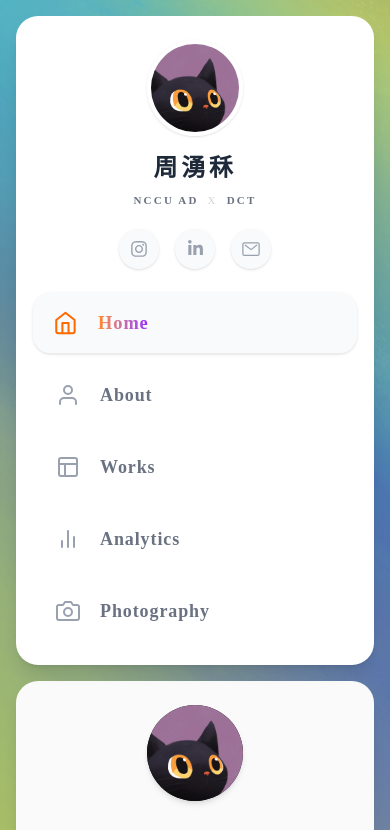
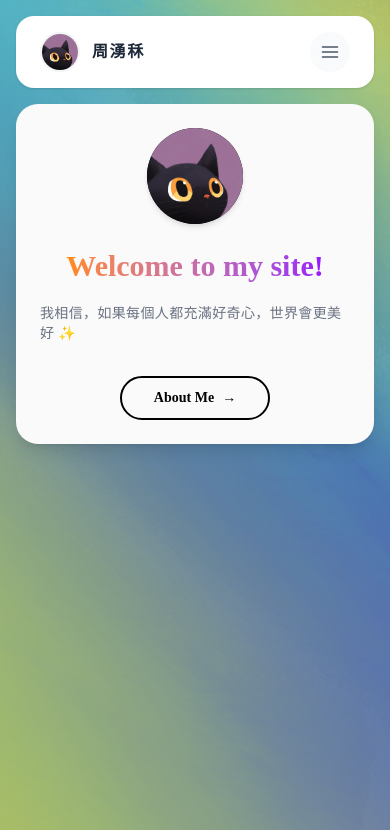
Before and after one commit to Joli0428/1142_web_112405214_Hw1, a Next.js app: page / in a window 390 px wide. Shown: the top 830 px of the page. Built offline with nearby package versions, Linux system fonts and the light colour scheme.

Commit message:
feat:photo_final

```diff
--- a/app/layout.tsx
+++ b/app/layout.tsx
@@ -1,12 +1,8 @@
 import type { Metadata } from "next";
 import { Geist, Geist_Mono } from "next/font/google";
 import "./globals.css";
-import Image from "next/image";
-import Link from "next/link";
-import NavMenu from "../components/NavMenu";
 import DynamicBackground from "../components/DynamicBackground";
-import { FaInstagram, FaLinkedinIn } from "react-icons/fa6";
-import { IoMailOutline } from "react-icons/io5";
+import Sidebar from "../components/Sidebar";
 
 const geistSans = Geist({
   variable: "--font-geist-sans",
@@ -23,8 +19,6 @@ export const metadata: Metadata = {
   description: "周湧秝的個人履歷",
 };
 
-// ... (前面都保留不動) ...
-
 export default function RootLayout({
   children,
 }: Readonly<{
@@ -32,77 +26,18 @@ export default function RootLayout({
 }>) {
   return (
     <html
-      lang="en"
+      lang="en" // 🌟 關鍵修正：改回 "en"，強制瀏覽器優先使用 Geist 英文字體
       className={`${geistSans.variable} ${geistMono.variable} antialiased`}
     >
       <body className="font-sans text-gray-800 md:h-screen p-4 md:p-8 md:overflow-hidden flex flex-col relative z-0">
 
-        {/* 動態背景元件 */}
         <DynamicBackground />
 
-        <div className="flex flex-col md:flex-row w-full h-full gap-4 md:gap-6">
+        <div className="flex flex-col md:flex-row w-full h-full gap-4 md:gap-6 relative">
 
-          {/* ================= 左邊：個人資訊與導覽列 ================= */}
-          {/* 🌟 1. 縮小最外層的上下 padding: 從 py-10 px-5 md:py-12 改為 py-6 px-5 md:py-8 */}
-          <div className="bg-white w-full md:w-[260px] md:h-full rounded-3xl shadow-lg flex flex-col py-6 px-5 md:py-14 z-10 shrink-0 md:overflow-y-auto">
+          <Sidebar />
 
-            {/* 🌟 2. 縮小大頭貼下方的 margin: 從 mb-6 改為 mb-4 */}
-            <div className="flex justify-center items-center w-full mb-4 shrink-0">
-              <Link href="/" className="group cursor-pointer">
-                {/* 稍微縮小大頭貼: 從 105px 改為 96px */}
-                <div className="w-[96px] h-[96px] rounded-full overflow-hidden flex justify-center items-center border-4 border-white shadow-sm transition-all duration-500 group-hover:shadow-xl group-hover:scale-105 group-hover:border-gray-50">
-                  <Image
-                    src="/IMG_0410.JPG"
-                    alt="profile picture"
-                    width={96}
-                    height={96}
-                    className="object-cover w-full h-full"
-                  />
-                </div>
-              </Link>
-            </div>
-
-            {/* 🌟 3. 縮小姓名區塊下方的 margin: 從 mb-8 改為 mb-5 */}
-            <div className="text-center mb-5 shrink-0">
-              <h1 className="text-2xl font-black tracking-[0.15em] mb-1 text-gray-800">
-                周湧秝
-              </h1>
-              <p className="text-[11px] text-gray-500 font-bold tracking-[0.2em] uppercase mt-2">
-                NCCU AD <span className="text-gray-300 mx-1 font-light">x</span> DCT
-              </p>
-            </div>
-
-            {/* 🌟 4. 縮小社群連結區塊下方的 margin: 從 mb-8 改為 mb-6 */}
-            <div className="flex justify-center gap-4 mb-6 shrink-0">
-              {/* IG 連結 */}
-              <a href="https://www.instagram.com/joli._.li/" target="_blank" rel="noopener noreferrer"
-                 className="w-10 h-10 rounded-full bg-gray-50 flex items-center justify-center text-gray-400 hover:bg-black hover:text-white hover:-translate-y-1 transition-all duration-300 shadow-sm hover:shadow-md">
-                <FaInstagram size={18} />
-              </a>
-
-              {/* LinkedIn 連結 (已補上 https://) */}
-              <a href="https://www.linkedin.com/in/jolichou" target="_blank" rel="noopener noreferrer"
-                 className="w-10 h-10 rounded-full bg-gray-50 flex items-center justify-center text-gray-400 hover:bg-black hover:text-white hover:-translate-y-1 transition-all duration-300 shadow-sm hover:shadow-md">
-                <FaLinkedinIn size={17} />
-              </a>
-
-              {/* Email 連結 (使用 Gmail 網頁版強制開啟) */}
-              <a href="https://mail.google.com/mail/?view=cm&fs=1&to=428joli@gmail.com"
-                 target="_blank" rel="noopener noreferrer"
-                 className="w-10 h-10 rounded-full bg-gray-50 flex items-center justify-center text-gray-400 hover:bg-black hover:text-white hover:-translate-y-1 transition-all duration-300 shadow-sm hover:shadow-md">
-                <IoMailOutline size={20} />
-              </a>
-            </div>
-
-            {/* 4. 網站導覽選單 (給它 flex-1 讓它去分配剩下的空間，並置中內容) */}
-            <div className="flex-1 flex flex-col justify-center">
-              <NavMenu />
-            </div>
-
-          </div>
-
-          {/* ================= 右邊：主要內容區塊 ================= */}
-          <div className="flex-1 bg-[#fafafa] rounded-3xl shadow-lg md:h-full overflow-y-auto p-6 md:p-12 lg:p-16 relative">
+          <div className="flex-1 bg-[#fafafa] rounded-3xl shadow-lg md:h-full overflow-y-auto p-6 md:p-12 lg:p-16 relative z-10">
             {children}
           </div>
 
--- /dev/null
+++ b/components/Sidebar.tsx
@@ -0,0 +1,99 @@
+"use client"; // 🌟 這是關鍵，宣告它是一個客戶端元件
+
+import { useState } from "react";
+import Image from "next/image";
+import Link from "next/link";
+import NavMenu from "./NavMenu"; // 注意路徑
+import { FaInstagram, FaLinkedinIn } from "react-icons/fa6";
+import { IoMailOutline } from "react-icons/io5";
+import { FiMenu, FiX } from "react-icons/fi"; // 引入漢堡選單和關閉的 Icon
+
+export default function Sidebar() {
+  // 🌟 用來控制手機版選單是否展開的狀態
+  const [isOpen, setIsOpen] = useState(false);
+
+  // 點擊選單項目後自動收起選單
+  const handleMenuClick = () => {
+    setIsOpen(false);
+  };
+
+  return (
+    <>
+      {/* 🌟 手機版專用的「頂部導航列」 (只有在手機版 md 以下才會顯示) */}
+      <div className="md:hidden flex items-center justify-between bg-white w-full rounded-2xl shadow-sm px-6 py-4 z-50 relative">
+        <div className="flex items-center gap-3">
+          <div className="w-10 h-10 rounded-full overflow-hidden border-2 border-gray-100">
+            <Image src="/IMG_0410.JPG" alt="profile" width={40} height={40} className="object-cover w-full h-full" />
+          </div>
+          <div>
+            <h1 className="text-base font-black tracking-widest text-gray-800">周湧秝</h1>
+          </div>
+        </div>
+
+        {/* 漢堡選單按鈕 */}
+        <button
+          onClick={() => setIsOpen(!isOpen)}
+          className="w-10 h-10 flex items-center justify-center bg-gray-50 rounded-full text-gray-600 hover:bg-gray-100 transition-colors"
+        >
+          {isOpen ? <FiX size={20} /> : <FiMenu size={20} />}
+        </button>
+      </div>
+
+      {/* 🌟 原始的左側欄設計 (加上了響應式的隱藏與展開邏輯) */}
+      <div
+        className={`${
+          isOpen
+            ? "translate-y-0 opacity-100 mt-4" // 手機版展開時的樣式
+            : "-translate-y-4 opacity-0 hidden" // 手機版收合時的樣式
+        } md:translate-y-0 md:opacity-100 md:flex md:mt-0 transition-all duration-300 ease-in-out bg-white w-full md:w-[260px] md:h-full rounded-3xl shadow-lg flex-col py-6 px-5 md:py-14 z-40 shrink-0 md:overflow-y-auto absolute md:relative top-20 md:top-0 left-0`}
+      >
+        <div className="flex justify-center items-center w-full mb-4 shrink-0">
+          <Link href="/" className="group cursor-pointer" onClick={handleMenuClick}>
+            <div className="w-[96px] h-[96px] rounded-full overflow-hidden flex justify-center items-center border-4 border-white shadow-sm transition-all duration-500 group-hover:shadow-xl group-hover:scale-105 group-hover:border-gray-50">
+              <Image src="/IMG_0410.JPG" alt="profile picture" width={96} height={96} className="object-cover w-full h-full" />
+            </div>
+          </Link>
+        </div>
+
+        <div className="text-center mb-5 shrink-0">
+          <h1 className="text-2xl font-black tracking-[0.15em] mb-1 text-gray-800">
+            周湧秝
+          </h1>
+          <p className="text-[11px] text-gray-500 font-bold tracking-[0.2em] uppercase mt-2">
+            NCCU AD <span className="text-gray-300 mx-1 font-light">x</span> DCT
+          </p>
+        </div>
+
+        <div className="flex justify-center gap-4 mb-6 shrink-0">
+          <a href="https://www.instagram.com/joli._.li/" target="_blank" rel="noopener noreferrer"
+             className="w-10 h-10 rounded-full bg-gray-50 flex items-center justify-center text-gray-400 hover:bg-black hover:text-white hover:-translate-y-1 transition-all duration-300 shadow-sm hover:shadow-md">
+            <FaInstagram size={18} />
+          </a>
+          <a href="https://www.linkedin.com/in/jolichou" target="_blank" rel="noopener noreferrer"
+             className="w-10 h-10 rounded-full bg-gray-50 flex items-center justify-center text-gray-400 hover:bg-black hover:text-white hover:-translate-y-1 transition-all duration-300 shadow-sm hover:shadow-md">
+            <FaLinkedinIn size={17} />
+          </a>
+          <a href="https://mail.google.com/mail/?view=cm&fs=1&to=112405214@g.nccu.edu.tw"
+             target="_blank" rel="noopener noreferrer"
+             className="w-10 h-10 rounded-full bg-gray-50 flex items-center justify-center text-gray-400 hover:bg-black hover:text-white hover:-translate-y-1 transition-all duration-300 shadow-sm hover:shadow-md">
+            <IoMailOutline size={20} />
+          </a>
+        </div>
+
+        {/* 包裝 NavMenu 並攔截點擊事件，讓點選單時自動收合 */}
+        <div className="flex-1 flex flex-col justify-center w-full" onClick={handleMenuClick}>
+          <NavMenu />
+        </div>
+
+      </div>
+
+      {/* 手機版展開選單時的半透明背景遮罩 */}
+      {isOpen && (
+        <div
+          className="fixed inset-0 bg-black/20 backdrop-blur-sm z-30 md:hidden"
+          onClick={() => setIsOpen(false)}
+        />
+      )}
+    </>
+  );
+}
```
Also changed, not shown: app/photography/page.tsx (+16 -16 lines).
